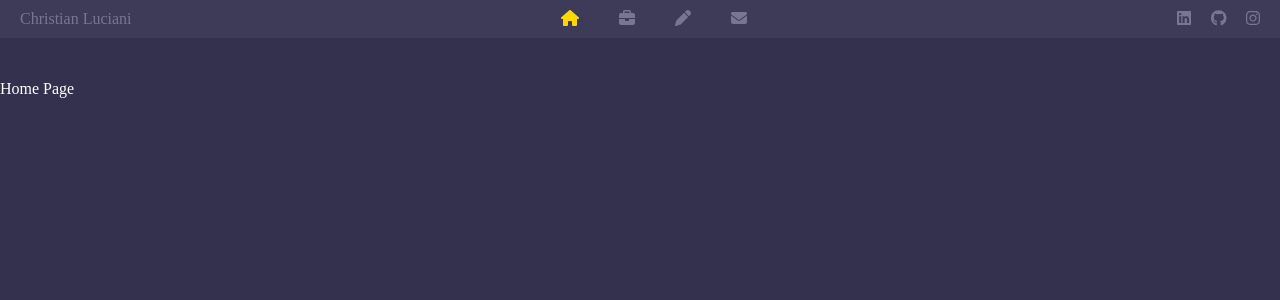
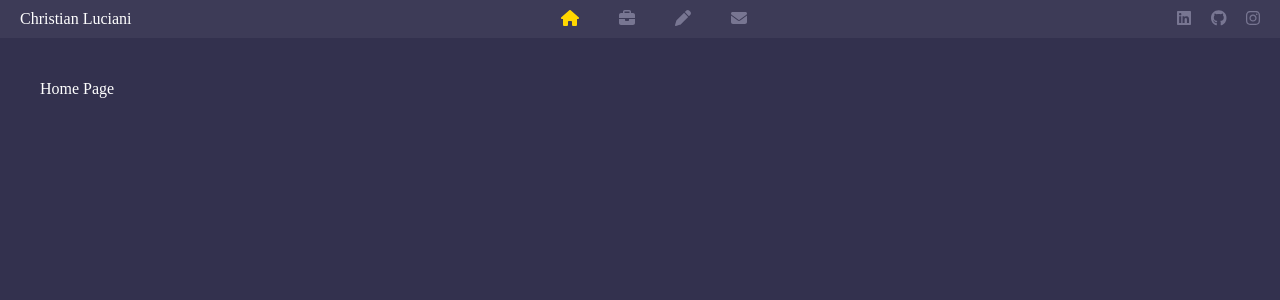
Before and after one commit to LucianiChristian/PersonalSite, a React (Create React App) app: page / in a window 1280 px wide. Shown: the top 300 px of the page. Built offline with nearby package versions, Linux system fonts and the light colour scheme.

Commit message:
Add basic light/dark themeing in Themes.scss

```diff
--- a/src/components/Layout/Layout.js
+++ b/src/components/Layout/Layout.js
@@ -1,4 +1,5 @@
 import './Layout.scss';
+import './Themes.scss';
 import Sidebar from '../Sidebar/Sidebar.js';
 import { Outlet } from 'react-router-dom';
 
@@ -6,7 +7,7 @@ export default function Layout() {
     return (
         <div className="container">
             <Sidebar />
-            <div className="page">
+            <div className="page dark">
                 <Outlet />
             </div>
         </div>
--- a/src/components/Layout/Layout.scss
+++ b/src/components/Layout/Layout.scss
@@ -1,6 +1,6 @@
 .page {
-    background-color: #33314e;
-    color: white;
     height: 100vh;
     padding-top: 80px;
+    padding-left: 40px;
+    padding-right: 40px;
 }
--- /dev/null
+++ b/src/components/Layout/Themes.scss
@@ -0,0 +1,31 @@
+$dark-mainText: white;
+$dark-secondaryText: #787692;
+$dark-bg-color: #33314e;
+$dark-secondarybg-color: #3d3b57;
+
+$light-mainText: black;
+$light-secondaryText: #787692;
+$light-bg-color: white;
+$light-secondarybg-color: #f6f6f6;
+
+.dark {
+    &.page {
+        background-color: $dark-bg-color;
+        color: $dark-mainText;
+    }
+    &.sidebar {
+        background-color: $dark-secondarybg-color;
+        color: $dark-secondaryText;
+    }
+}
+
+.light {
+    &.page, &.page * {
+        background-color: $light-bg-color;
+        color: $light-mainText;
+    }
+    &.sidebar, &.sidebar * {
+        background-color: $light-secondarybg-color;
+        color: $light-secondaryText;
+    }
+}
--- a/src/components/Sidebar/Sidebar.js
+++ b/src/components/Sidebar/Sidebar.js
@@ -6,9 +6,9 @@ import './Sidebar.scss';
 
 export default function Sidebar() {
     return (
-        <div className="sidebar">
+        <div className="sidebar dark">
             <Link className="logo" to="/">
-                <p>Christian Luciani</p>
+                <p className="logo">Christian Luciani</p>
             </Link>
             <nav>
                 <NavLink exact="true" activeclassname="active" to="/" className="home-link">
--- a/src/components/Sidebar/Sidebar.scss
+++ b/src/components/Sidebar/Sidebar.scss
@@ -1,5 +1,4 @@
 .sidebar {
-    background-color: #3d3b57;
     width: 100%;
     position: absolute;
     padding: 10px 20px;
@@ -10,8 +9,8 @@
 }
 
 .logo {
-    color: #787692;
     text-decoration: none;
+    color: white;
 }
 
 nav {
```
